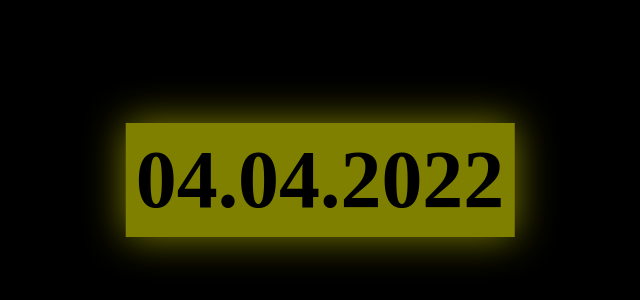
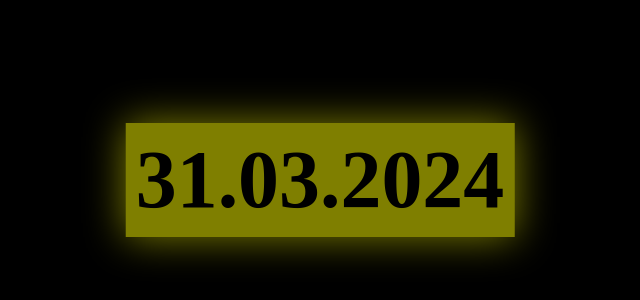
Before and after one commit to fahim-hacker/Mugdho, a plain HTML site: page index.html in a window 1280 px wide. Shown: the part 220-520 px from the top of the page, without its empty margins (320-960 px from the left). Drawn offline with Linux system fonts and the light colour scheme.

Commit message:
Update index.html

```diff
--- a/index.html
+++ b/index.html
@@ -21,7 +21,7 @@
 
         <article class="date-p-2" id="date-p1-p2">
 
-            <h3>04.04.2022</h3>
+            <h3>31.03.2024</h3>
 
         </article>
 
```
